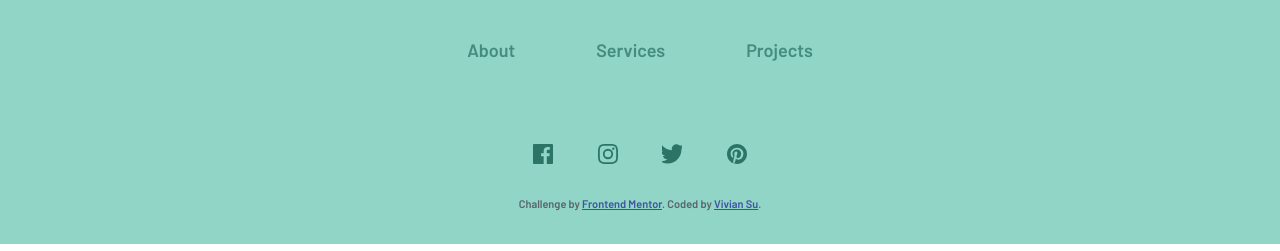
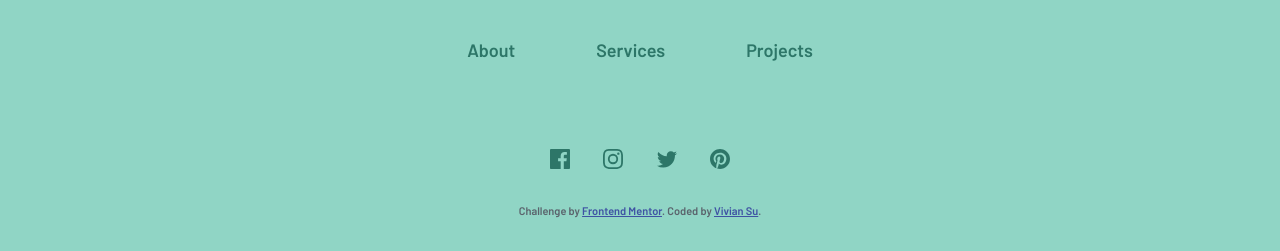
Before and after one commit to YingJhen-Su/frontend-mentor_sunnyside-agency, a website: page index.html in a window 1280 px wide. Shown: the part 3661-3912 px from the top of the page. Drawn offline with Linux system fonts and the light colour scheme.

Commit message:
feat: change svg in index.html

```diff
--- a/index.html
+++ b/index.html
@@ -194,11 +194,27 @@
           <a class="text-decoration-none" href="#projects">Projects</a>
         </div>
 
-        <div class="footer__media w-50 d-flex align-items-center justify-content-between mx-auto mb-12 mb-md-8">
-          <a class="media__link facebook" href="#"></a>
-          <a class="media__link instagram" href="#"></a>
-          <a class="media__link twitter" href="#"></a>
-          <a class="media__link pinterest" href="#"></a>
+        <div class="footer__media w-50 d-flex align-items-center justify-content-around mx-auto mb-12 mb-md-8">
+          <a href="#">
+            <svg class="media__link object-fit-cover" width="20" height="20" xmlns="http://www.w3.org/2000/svg">
+              <path d="M18.896 0H1.104C.494 0 0 .494 0 1.104v17.793C0 19.506.494 20 1.104 20h9.58v-7.745H8.076V9.237h2.606V7.01c0-2.583 1.578-3.99 3.883-3.99 1.104 0 2.052.082 2.329.119v2.7h-1.598c-1.254 0-1.496.597-1.496 1.47v1.928h2.989l-.39 3.018h-2.6V20h5.098c.608 0 1.102-.494 1.102-1.104V1.104C20 .494 19.506 0 18.896 0z"  fill-rule="nonzero"/>
+            </svg>
+          </a>
+          <a href="#">
+            <svg class="media__link object-fit-cover" width="20" height="20" xmlns="http://www.w3.org/2000/svg">
+              <path d="M10 1.802c2.67 0 2.987.01 4.042.059 2.71.123 3.975 1.409 4.099 4.099.048 1.054.057 1.37.057 4.04 0 2.672-.01 2.988-.057 4.042-.124 2.687-1.387 3.975-4.1 4.099-1.054.048-1.37.058-4.041.058-2.67 0-2.987-.01-4.04-.058-2.718-.124-3.977-1.416-4.1-4.1-.048-1.054-.058-1.37-.058-4.041 0-2.67.01-2.986.058-4.04.124-2.69 1.387-3.977 4.1-4.1 1.054-.048 1.37-.058 4.04-.058zM10 0C7.284 0 6.944.012 5.877.06 2.246.227.227 2.242.061 5.877.01 6.944 0 7.284 0 10s.012 3.057.06 4.123c.167 3.632 2.182 5.65 5.817 5.817 1.067.048 1.407.06 4.123.06s3.057-.012 4.123-.06c3.629-.167 5.652-2.182 5.816-5.817.05-1.066.061-1.407.061-4.123s-.012-3.056-.06-4.122C19.777 2.249 17.76.228 14.124.06 13.057.01 12.716 0 10 0zm0 4.865a5.135 5.135 0 100 10.27 5.135 5.135 0 000-10.27zm0 8.468a3.333 3.333 0 110-6.666 3.333 3.333 0 010 6.666zm5.338-9.87a1.2 1.2 0 100 2.4 1.2 1.2 0 000-2.4z" fill-rule="nonzero"/>
+            </svg>
+          </a>
+          <a href="#">
+            <svg class="media__link object-fit-cover" width="20" height="17" xmlns="http://www.w3.org/2000/svg">
+              <path d="M20 2.172a8.192 8.192 0 01-2.357.646 4.11 4.11 0 001.805-2.27 8.22 8.22 0 01-2.606.996A4.096 4.096 0 0013.847.248c-2.65 0-4.596 2.472-3.998 5.037A11.648 11.648 0 011.392 1a4.109 4.109 0 001.27 5.478 4.086 4.086 0 01-1.858-.513c-.045 1.9 1.318 3.679 3.291 4.075a4.113 4.113 0 01-1.853.07 4.106 4.106 0 003.833 2.849A8.25 8.25 0 010 14.658a11.616 11.616 0 006.29 1.843c7.618 0 11.923-6.434 11.663-12.205A8.354 8.354 0 0020 2.172z" fill-rule="nonzero"/>
+            </svg>
+          </a>
+          <a href="#">
+            <svg class="media__link object-fit-cover" width="20" height="20" xmlns="http://www.w3.org/2000/svg">
+              <path d="M10 0C4.477 0 0 4.477 0 10c0 4.237 2.636 7.855 6.356 9.312-.088-.791-.167-2.005.035-2.868.181-.78 1.172-4.97 1.172-4.97s-.299-.6-.299-1.486c0-1.39.806-2.428 1.81-2.428.852 0 1.264.64 1.264 1.408 0 .858-.546 2.14-.828 3.33-.236.995.5 1.807 1.48 1.807 1.778 0 3.144-1.874 3.144-4.58 0-2.393-1.72-4.068-4.176-4.068-2.845 0-4.516 2.135-4.516 4.34 0 .859.331 1.781.745 2.281a.3.3 0 01.069.288l-.278 1.133c-.044.183-.145.223-.335.134-1.249-.581-2.03-2.407-2.03-3.874 0-3.154 2.292-6.052 6.608-6.052 3.469 0 6.165 2.473 6.165 5.776 0 3.447-2.173 6.22-5.19 6.22-1.013 0-1.965-.525-2.291-1.148l-.623 2.378c-.226.869-.835 1.958-1.244 2.621.937.29 1.931.446 2.962.446 5.523 0 10-4.477 10-10S15.523 0 10 0z" fill-rule="nonzero"/>
+            </svg>
+          </a>
         </div>
 
         <div class="attribution text-center">
--- a/scss/all.scss
+++ b/scss/all.scss
@@ -36,7 +36,7 @@ $BG-TRANSPARENT:   hsla(0, 0%, 100%, 0.3);
 $SERVICES-COLOR-1: hsl(51, 100%, 49%);
 $SERVICES-COLOR-2: hsl(7, 99%, 70%);
 $FOOTER-COLOR:     hsl(166, 45%, 70%);
-$FOOTER-FTCOLOR:   hsl(168, 34%, 41%);
+$FOOTER-FTCOLOR:   hsl(168, 45%, 32%);
 
 
 /* || Mixin */
@@ -282,48 +282,12 @@ footer {
 }
 
 .media__link {
-    width: 1.25rem;
-    height: 1.25rem;
-    background: {
-        repeat: no-repeat;
-        position: center center;
-        size: cover;
-    }
+    object-position: center;
+    fill: $FOOTER-FTCOLOR;
 
-    &.facebook {
-        background-image: url('../images/icon-facebook.svg');
-
-        &:focus,
-        &:hover {
-            background-image: url('../images/icon-facebook-white.svg');
-        }
-    }
-
-    &.instagram {
-        background-image: url('../images/icon-instagram.svg');
-
-        &:focus,
-        &:hover {
-            background-image: url('../images/icon-instagram-white.svg');
-        }
-    }
-
-    &.twitter {
-        background-image: url('../images/icon-twitter.svg');
-
-        &:focus,
-        &:hover {
-            background-image: url('../images/icon-twitter-white.svg');
-        }
-    }
-
-    &.pinterest {
-        background-image: url('../images/icon-pinterest.svg');
-
-        &:focus,
-        &:hover {
-            background-image: url('../images/icon-pinterest-white.svg');
-        }
+    &:focus,
+    &:hover {
+        fill: $BG-COLOR;
     }
 }
 
```
Also changed, not shown: css/all.css, 1 other file.
